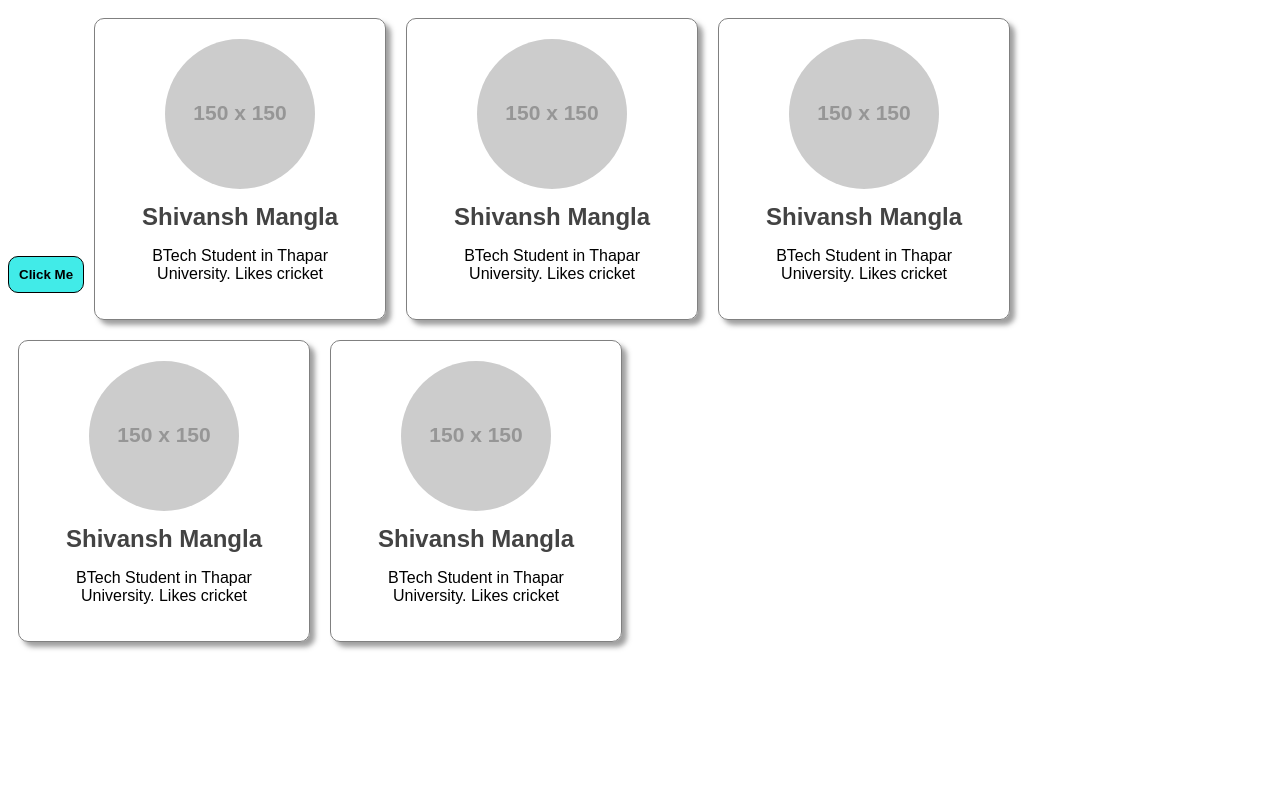
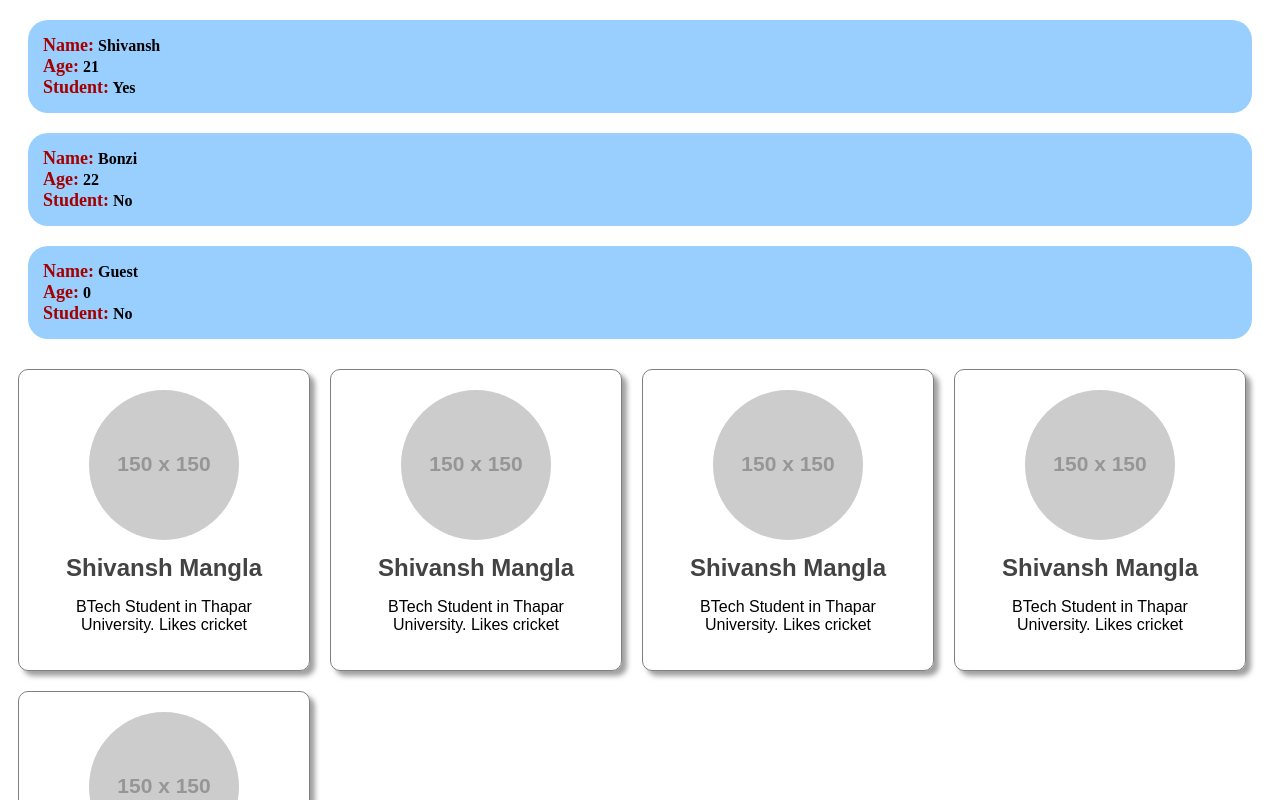
Before and after one commit to shivansh-mangla/react-website, a React (Vite) app in the folder my-react-app/: page / in a window 1280 px wide. Shown: the top 800 px of the page. Built offline with nearby package versions, Linux system fonts and the light colour scheme.

Commit message:
Used props in react

```diff
--- a/my-react-app/src/App.jsx
+++ b/my-react-app/src/App.jsx
@@ -1,10 +1,12 @@
-import Card from "./Card"
-import Button from "./Button/Button";
+import Card from "./Card.jsx"
+import Student from "./Student/Student.jsx";
 
 function App() {
   return(
     <>
-      <Button/>
+      <Student name="Shivansh" age={21} isStudent={true}/>
+      <Student name="Bonzi" age={22} isStudent={false}/>
+      <Student/>
       <Card/>
       <Card/>
       <Card/>
--- a/my-react-app/src/Button/Button.jsx
+++ /dev/null
@@ -1,12 +0,0 @@
-import styles from './Button.module.css'
-
-function Button(){
-
-    return(
-        <button className={styles.myButton}>
-            Click Me
-        </button>
-    );
-}
-
-export default Button
--- a/my-react-app/src/Button/Button.module.css
+++ /dev/null
@@ -1,9 +0,0 @@
-.myButton{
-    padding: 10px;
-    border-radius: 10px;
-    border: 1px solid black;
-    background-color: rgb(65, 235, 232);
-    color: black;
-    font-weight: bold;
-    cursor: pointer;
-  }
--- /dev/null
+++ b/my-react-app/src/Student/Student.jsx
@@ -0,0 +1,27 @@
+import styles from './Student.module.css'
+import PropTypes from 'prop-types'
+
+function Student(props){
+
+    return(
+        <div className={styles.studentCard}>
+            <p><span>Name:</span> {props.name}</p>
+            <p><span>Age:</span> {props.age}</p>
+            <p><span>Student:</span>  {props.isStudent ? "Yes" : "No"}</p>
+        </div>
+    );
+}
+
+Student.propTypes = {
+    name: PropTypes.string,
+    age: PropTypes.number,
+    isStudent: PropTypes.bool
+}
+
+//adding default props
+Student.defaultProps = {
+    name: "Guest",
+    age:0,
+    isStudent: false
+}
+export default Student
--- /dev/null
+++ b/my-react-app/src/Student/Student.module.css
@@ -0,0 +1,16 @@
+.studentCard{
+    background-color: rgb(152, 207, 255);
+    padding: 15px;
+    border-radius: 20px;
+    margin: 20px;
+}
+
+.studentCard p{
+    font-weight: bold;
+    margin: 0;
+}
+.studentCard p span{
+    color: rgb(164, 0, 0);
+    font-size: 18px;
+    font-weight: bold;
+}
```
